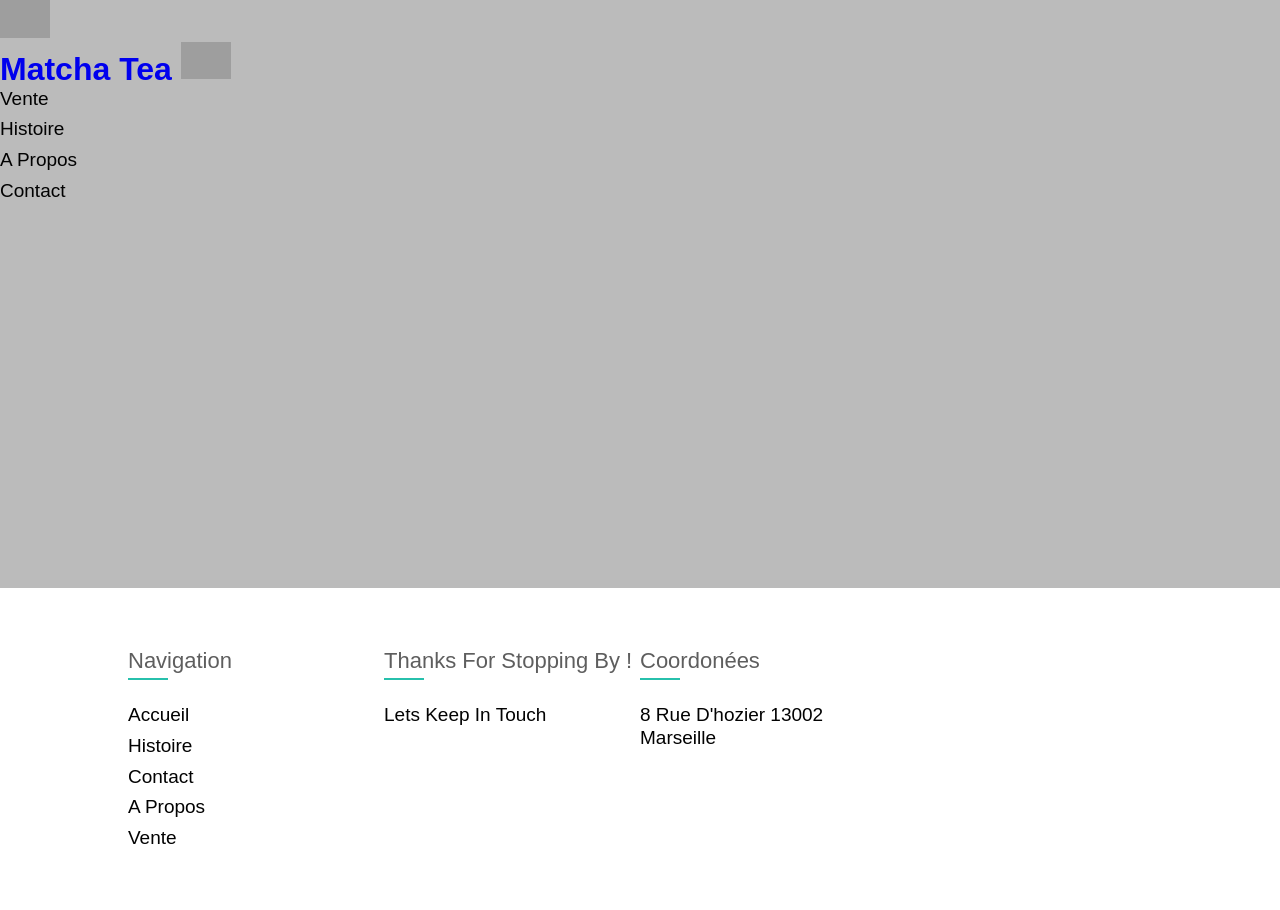
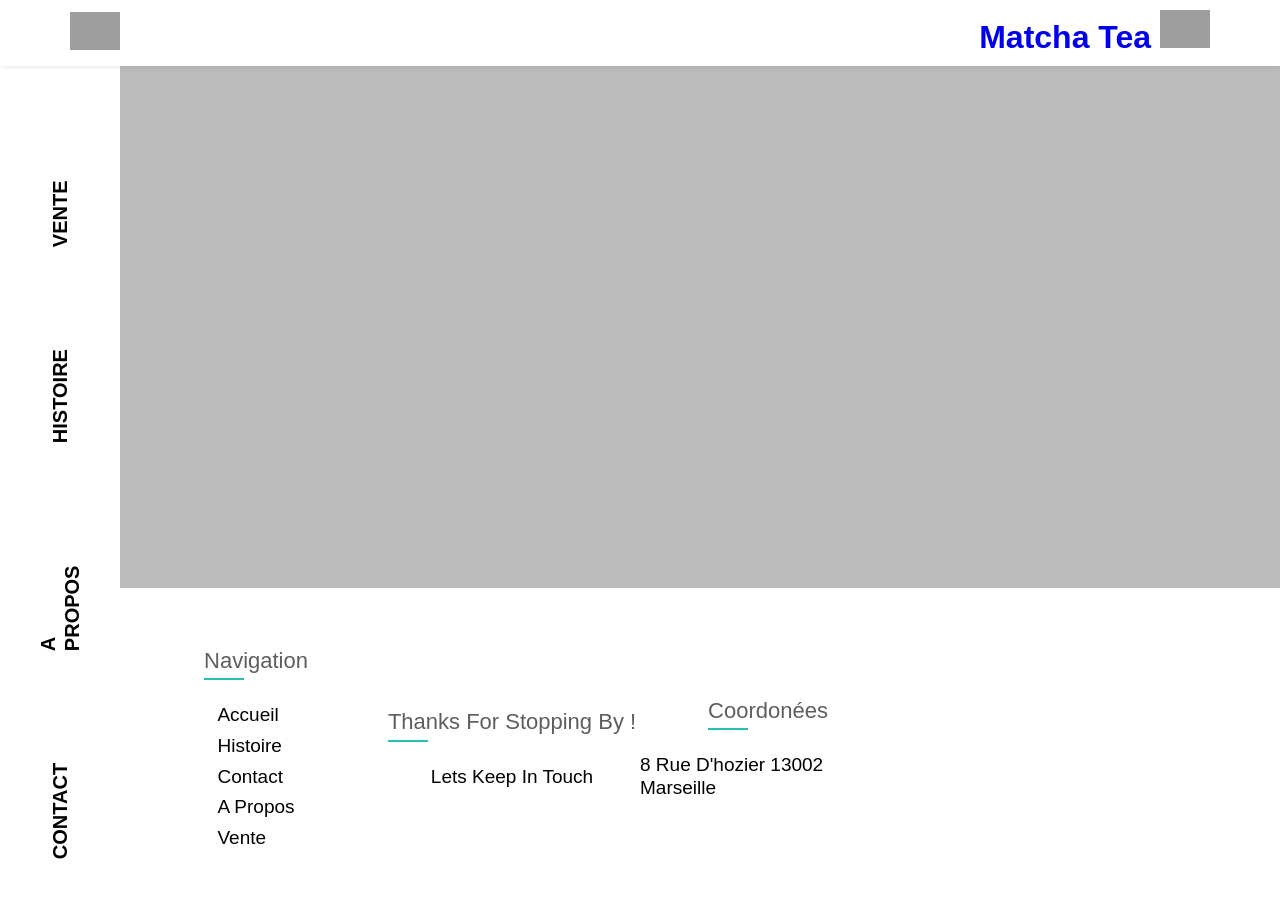
Before and after one commit to ImraneBendassi/matchatea, a PHP site: page / in a window 1280 px wide. Run offline with PHP 8.4, Linux system fonts and the light colour scheme; some libraries are stand-ins or nearby versions; grey boxes are pictures that could not be loaded.

Commit message:
ajustement de la sidebar et suppression de lignes inutiles

```diff
--- a/page d'accueil/matchaX.css
+++ b/page d'accueil/matchaX.css
@@ -302,3 +205,70 @@ footer h3, footer p {
   padding: 30px 0px;
   position: fixed;
 }
+
+.footer-col {
+  display: flex;
+  flex-direction: column;
+  justify-content: center;
+  align-items: center;
+  width: 25%;
+}
+
+.sidebar {
+  position: fixed;
+  top: 50px; /* Pour que le menu ne soit pas caché par le header */
+  left: 0;
+  width: 120px; /* Largeur du sidebar menu */
+  height: 100%;
+  background-color: #ffffff;
+  color: #fff;
+  transition: 0.3s;
+}
+
+.sidebar__nav {
+  height: 100%;
+  display: flex;
+  flex-direction: column;
+  align-items: center;
+  justify-content: center;
+  padding: 15px;
+}
+
+.sidebar__list {
+  /* Hauteur du menu - prend la haute de l'ecran */
+  height: 70vh;
+  display: flex;
+  flex-direction: column;
+  justify-content: space-between;
+  margin: auto 0;
+  list-style: none;
+}
+
+.sidebar__link {
+  display: flex;
+  transform: rotate(-90deg); /* Rotation du texte  */
+
+  text-transform: uppercase;
+  font-size: 20px;
+  font-weight: 600;
+}
+
+header {
+  position: fixed; /* Fixe le header en haut de la page */
+  background-color: #fff;
+  padding: 10px 0;
+  box-shadow: 1px 1px 4px rgba(0, 0, 0, 0.1);
+  width: 100%;
+  z-index: 1000; /* Pour que le header soit au dessus de tout */
+}
+
+.container {
+  max-width: 1170px; /* Largeur maximale du container */
+  margin: auto;
+  overflow: hidden;
+  padding: 0 15px; /* Padding droit et gauche */
+
+  display: flex;
+  justify-content: space-between;
+  align-items: center;
+}
```
Also changed, not shown: other parts of page d'accueil/matchaX.css (+0 -97 lines).
